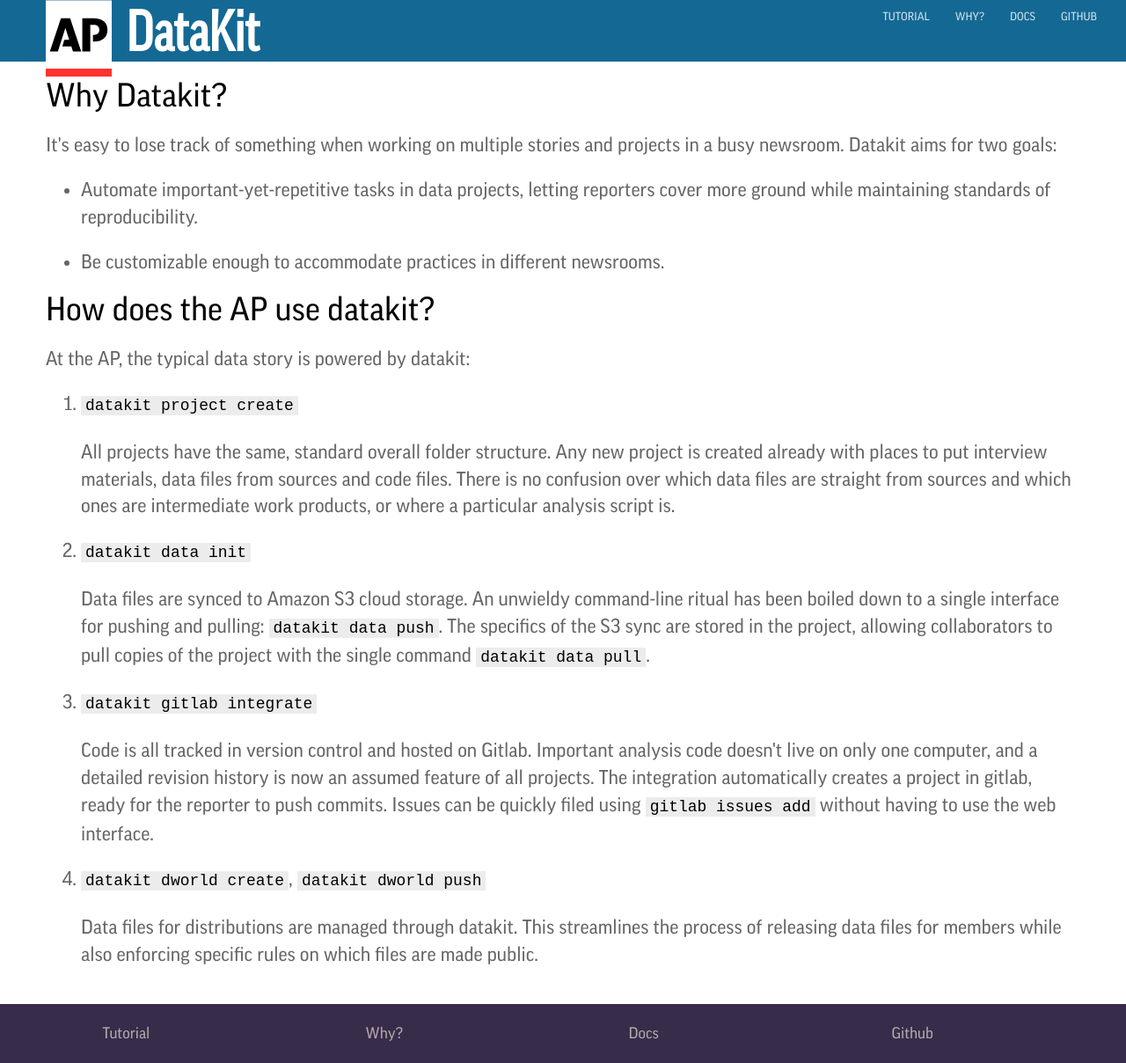
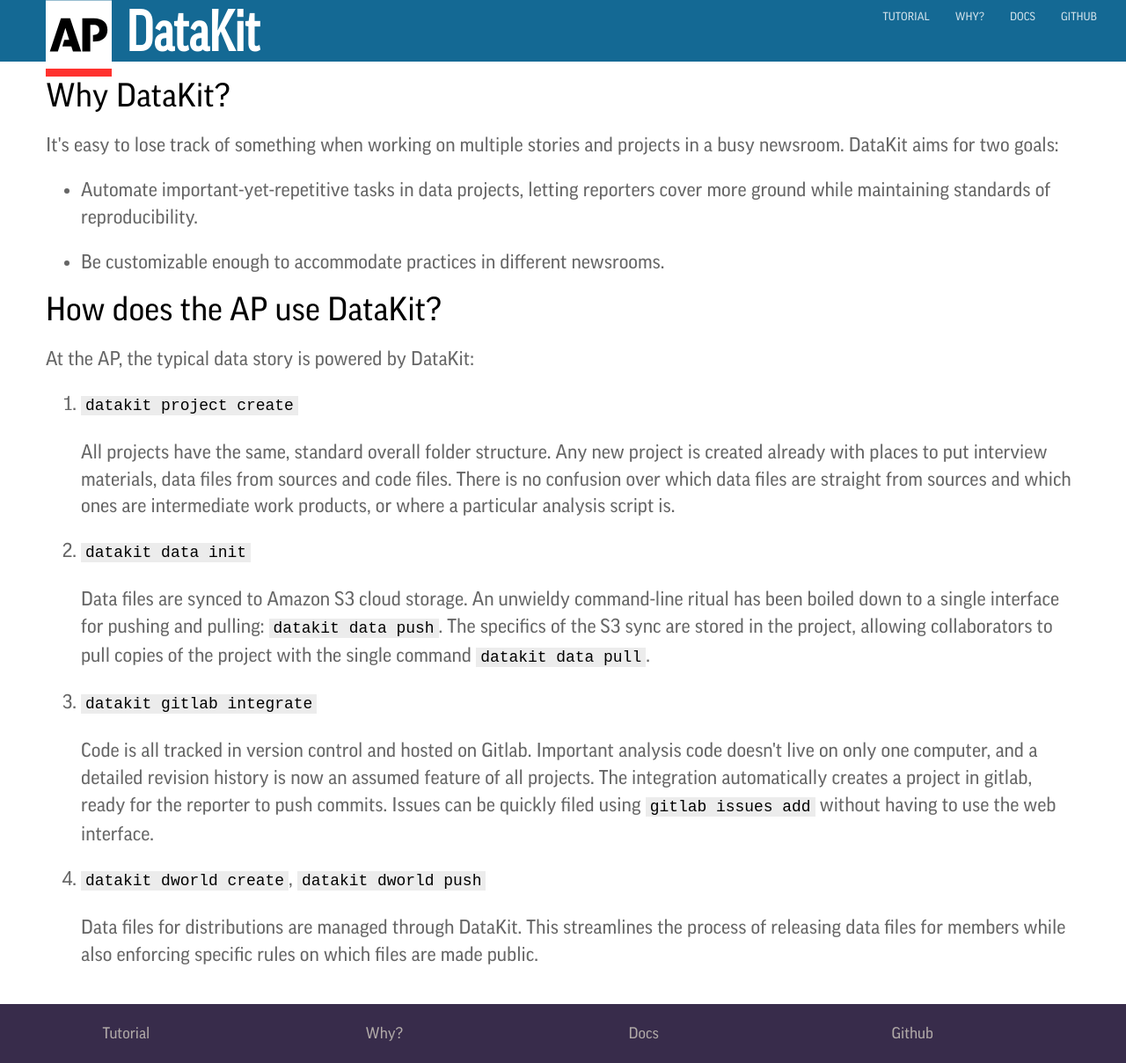
Before and after one commit to associatedpress/datakit-docs-template, a Jekyll site: the page built from why.html, in a window 1280 px wide. Shown: the whole page at 88% size. Built offline with Jekyll 4.4.1, drawn with Linux system fonts in a browser that asks for light colours.

Commit message:
Standardize DataKit style
Addresses ap-datakit/ap-datakit.github.io#5, but I'm not closing it
because we should update all of the plugin docs as well.

```diff
--- a/_layouts/default.html
+++ b/_layouts/default.html
@@ -15,7 +15,7 @@
   <body>
     <header>
       <div class="container">
-        <div class="company-name"><a href="https://github.com/associatedpress?q=datakit"><img src="{{ site.baseurl }}/images/AP.svg" alt="Associated Press Logo"/></a><!--<a href="{{ site.baseurl }}"><img src="{{ site.baseurl }}/images/datakitlogo.svg" alt="Datakit Logo"/></a>-->
+        <div class="company-name"><a href="https://github.com/associatedpress?q=datakit"><img src="{{ site.baseurl }}/images/AP.svg" alt="Associated Press Logo"/></a><!--<a href="{{ site.baseurl }}"><img src="{{ site.baseurl }}/images/datakitlogo.svg" alt="DataKit Logo"/></a>-->
           <div class="datakit-name">
             <h1><strong><a href="http://www.datakit.ap.org">DataKit</a></strong></h1>
           </div>
--- a/why.html
+++ b/why.html
@@ -8,14 +8,14 @@
   <section>
     <div class="container">
       <div class="text">
-        <h1>Why Datakit?</h1>
-        <p>It's easy to lose track of something when working on multiple stories and projects in a busy newsroom. Datakit aims for two goals:</p>
+        <h1>Why DataKit?</h1>
+        <p>It's easy to lose track of something when working on multiple stories and projects in a busy newsroom. DataKit aims for two goals:</p>
         <ul>
           <li>Automate important-yet-repetitive tasks in data projects, letting reporters cover more ground while maintaining standards of reproducibility.</li>
           <li>Be customizable enough to accommodate practices in different newsrooms.</li>
         </ul>
-        <h1>How does the AP use datakit?</h1>
-        <p>At the AP, the typical data story is powered by datakit:</p>
+        <h1>How does the AP use DataKit?</h1>
+        <p>At the AP, the typical data story is powered by DataKit:</p>
         <ol>
           <li><code>datakit project create</code></li>
           <p>All projects have the same, standard overall folder structure. Any new project is created already with places to put interview materials, data files from sources and code files. There is no confusion over which data files are straight from sources and which ones are intermediate work products, or where a particular analysis script is.</p>
@@ -24,7 +24,7 @@
           <li><code>datakit gitlab integrate</code></li>
           <p>Code is all tracked in version control and hosted on Gitlab. Important analysis code doesn't live on only one computer, and a detailed revision history is now an assumed feature of all projects. The integration automatically creates a project in gitlab, ready for the reporter to push commits. Issues can be quickly filed using <code>gitlab issues add</code> without having to use the web interface.</p>
           <li><code>datakit dworld create</code>, <code>datakit dworld push</code></li>
-          <p>Data files for distributions are managed through datakit. This streamlines the process of releasing data files for members while also enforcing specific rules on which files are made public.
+          <p>Data files for distributions are managed through DataKit. This streamlines the process of releasing data files for members while also enforcing specific rules on which files are made public.
         </ol>
       </div>
     </div>
```
